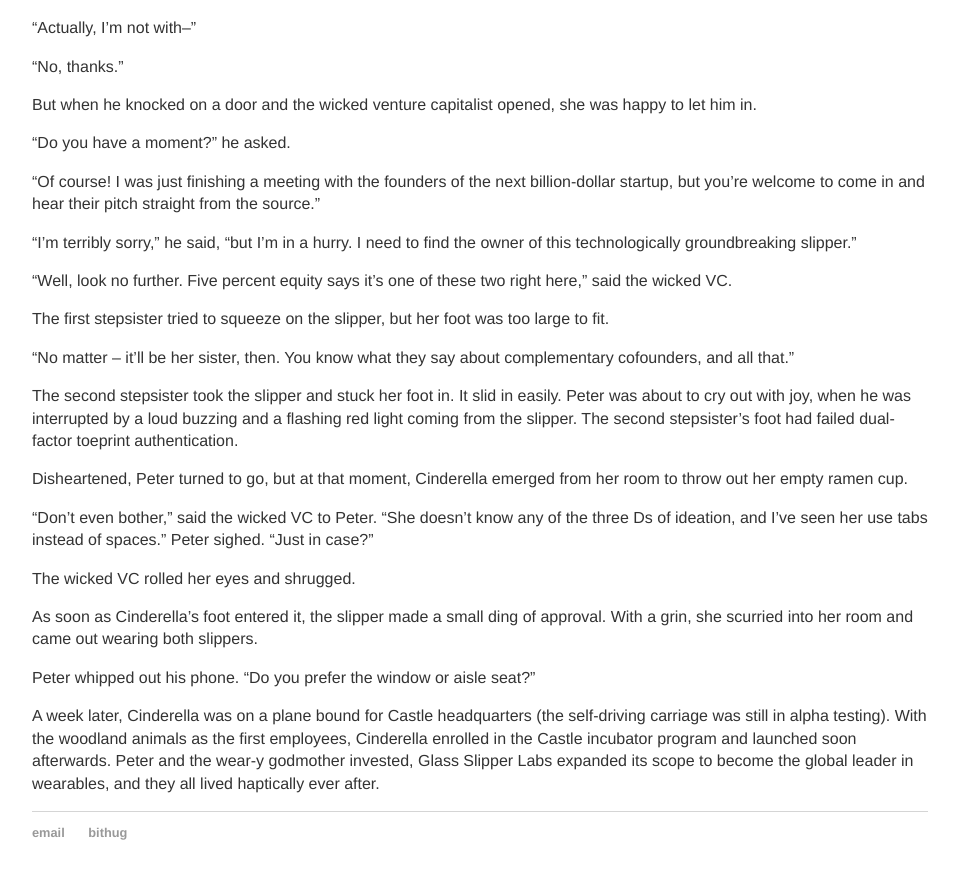
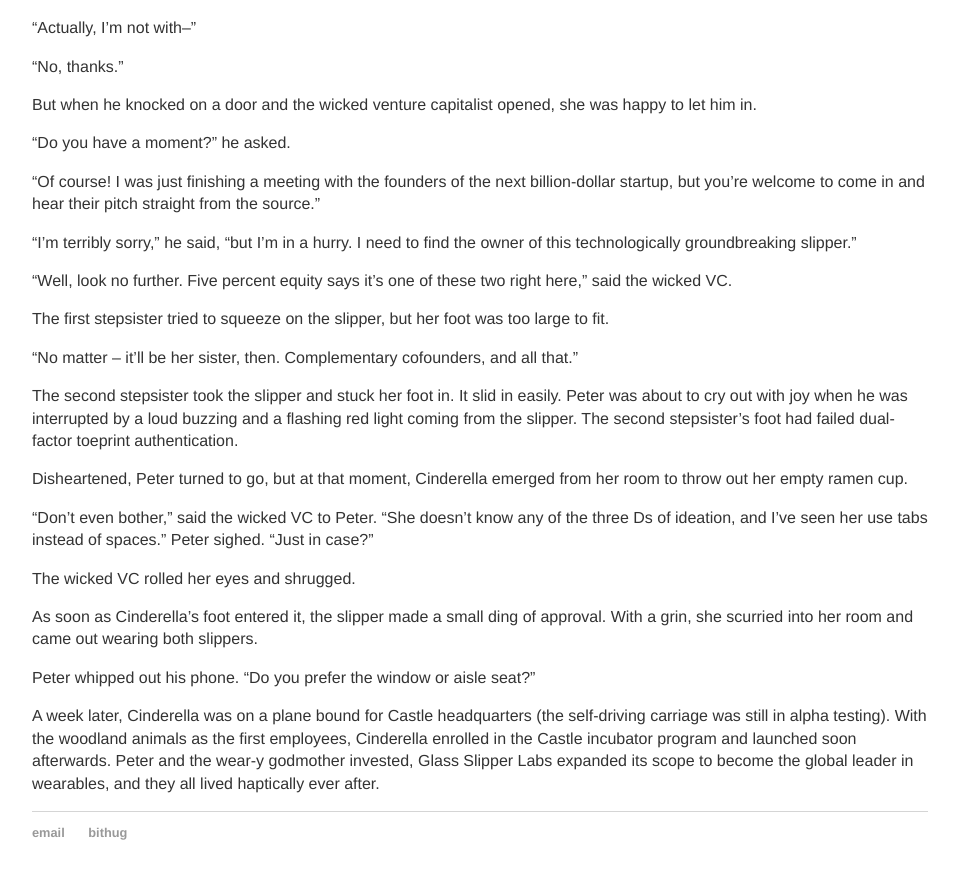
Before and after one commit to lajordan/lajordan.github.io, a Jekyll site: the page built from _posts/2017-09-26-a-wearable-parable.md, in a window 1280 px wide and 900 px high, scrolled down 2557 px. Shown: the top 879 px of the window, without its empty margins (160-1118 px from the left). Built offline with Jekyll 4.4.1, drawn with Linux system fonts in a browser that asks for light colours.

Commit message:
rewording

```diff
--- a/_posts/2017-09-26-a-wearable-parable.md
+++ b/_posts/2017-09-26-a-wearable-parable.md
@@ -130,9 +130,9 @@ But when he knocked on a door and the wicked venture capitalist opened, she was
 
 The first stepsister tried to squeeze on the slipper, but her foot was too large to fit.
 
-"No matter – it'll be her sister, then. You know what they say about complementary cofounders, and all that."
+"No matter – it'll be her sister, then. Complementary cofounders, and all that."
 
-The second stepsister took the slipper and stuck her foot in. It slid in easily. Peter was about to cry out with joy, when he was interrupted by a loud buzzing and a flashing red light coming from the slipper. The second stepsister's foot had failed dual-factor toeprint authentication.
+The second stepsister took the slipper and stuck her foot in. It slid in easily. Peter was about to cry out with joy when he was interrupted by a loud buzzing and a flashing red light coming from the slipper. The second stepsister's foot had failed dual-factor toeprint authentication.
 
 
 Disheartened, Peter turned to go, but at that moment, Cinderella emerged from her room to throw out her empty ramen cup.
```
